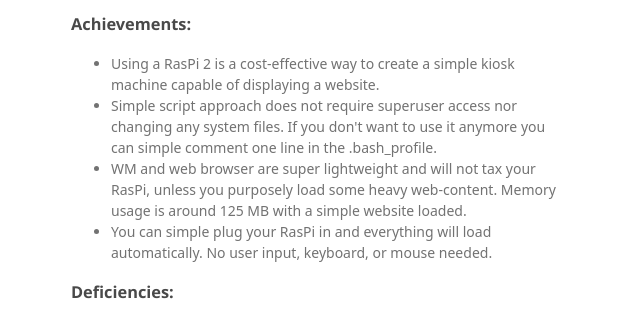
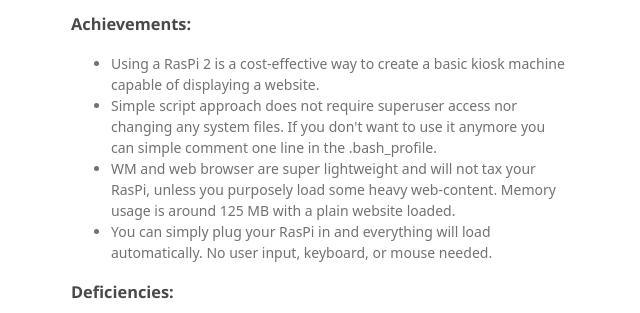
Before and after one commit to roguephysicist/RasPi2-Kiosk, a plain HTML site: page index.html in a window 1280 px wide. Shown: the part 3810-4123 px from the top of the page, without its empty margins (499-1139 px from the left). Drawn offline with Linux system fonts and the light colour scheme; a web font is replaced by a local one.

Commit message:
Update index.html

```diff
--- a/index.html
+++ b/index.html
@@ -223,15 +223,15 @@ browser!</p>
 <a id="achievements" class="anchor" href="#achievements" aria-hidden="true"><span aria-hidden="true" class="octicon octicon-link"></span></a>Achievements:</h3>
 
 <ul>
-<li>Using a RasPi 2 is a cost-effective way to create a simple kiosk machine
+<li>Using a RasPi 2 is a cost-effective way to create a basic kiosk machine
 capable of displaying a website. </li>
 <li>Simple script approach does not require superuser access nor changing any
 system files. If you don't want to use it anymore you can simple comment one
 line in the .bash_profile.</li>
 <li>WM and web browser are super lightweight and will not tax your RasPi, unless
 you purposely load some heavy web-content. Memory usage is around 125 MB with
-a simple website loaded.</li>
-<li>You can simple plug your RasPi in and everything will load automatically. No
+a plain website loaded.</li>
+<li>You can simply plug your RasPi in and everything will load automatically. No
 user input, keyboard, or mouse needed.</li>
 </ul>
 
```
